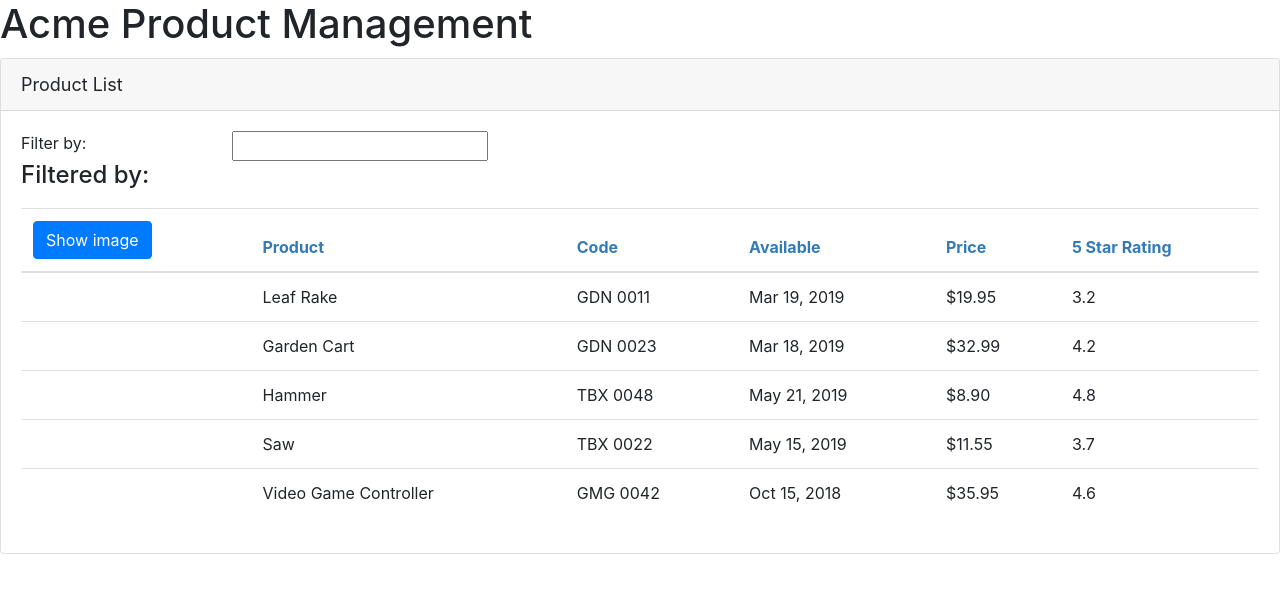
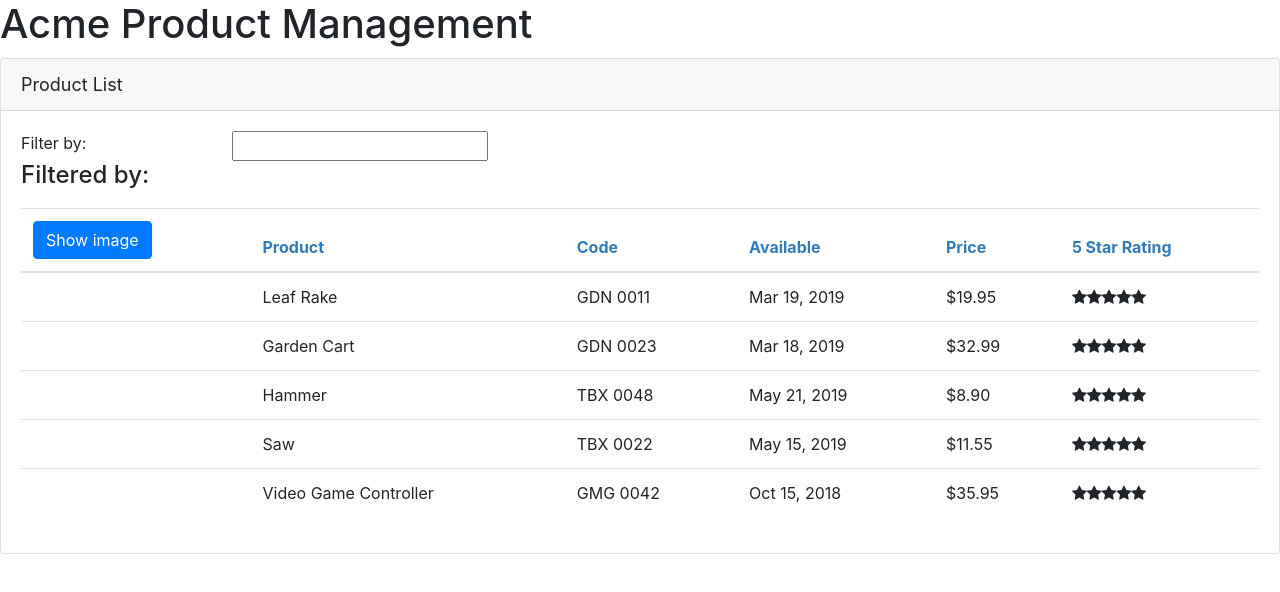
Before and after one commit to pedrobragadev/Exercicios, an Angular app in the folder Angular/Acme/: page / in a window 1280 px wide. Shown: the top 592 px of the page. Built offline with nearby package versions, Linux system fonts and the light colour scheme.

Commit message:
Product list - star component

```diff
--- a/Angular/Acme/src/app/app.module.ts
+++ b/Angular/Acme/src/app/app.module.ts
@@ -5,12 +5,14 @@ import { AppComponent } from './app.component';
 import {ProductListComponent} from './product/product-list.component';
 import {FormsModule} from '@angular/forms';
 import {changeToSapce} from './shared/change-to-spaces.pipe';
+import {StarComponent} from './shared/star.component';
 
 @NgModule({
   declarations: [
     AppComponent,
     ProductListComponent,
-    changeToSapce
+    changeToSapce,
+    StarComponent
   ],
   imports: [
     BrowserModule,
--- a/Angular/Acme/src/app/product/product-list.component.html
+++ b/Angular/Acme/src/app/product/product-list.component.html
@@ -44,7 +44,9 @@
             <td>{{product.productCode | uppercase | changeToSapce:'-'}}</td>
             <td>{{product.releaseDate | date}}</td>
             <td>{{product.price | currency:'USD' : 'symbol' : '1.2-2'}}</td>
-            <td>{{product.starRating}}</td>
+            <td>
+              <pm-star></pm-star>
+            </td>
           </tr>
         </tbody>
       </table>
--- /dev/null
+++ b/Angular/Acme/src/app/shared/star.component.ts
@@ -0,0 +1,11 @@
+import {Component, OnChanges} from '@angular/core';
+
+@Component({
+  selector: 'pm-star',
+  templateUrl: 'star.component.html',
+  styleUrls: ['star.component.css']
+})
+export class StarComponent implements OnChanges {
+  ngOnChanges(changes: SimpleChanges): void {
+  }
+}
```
